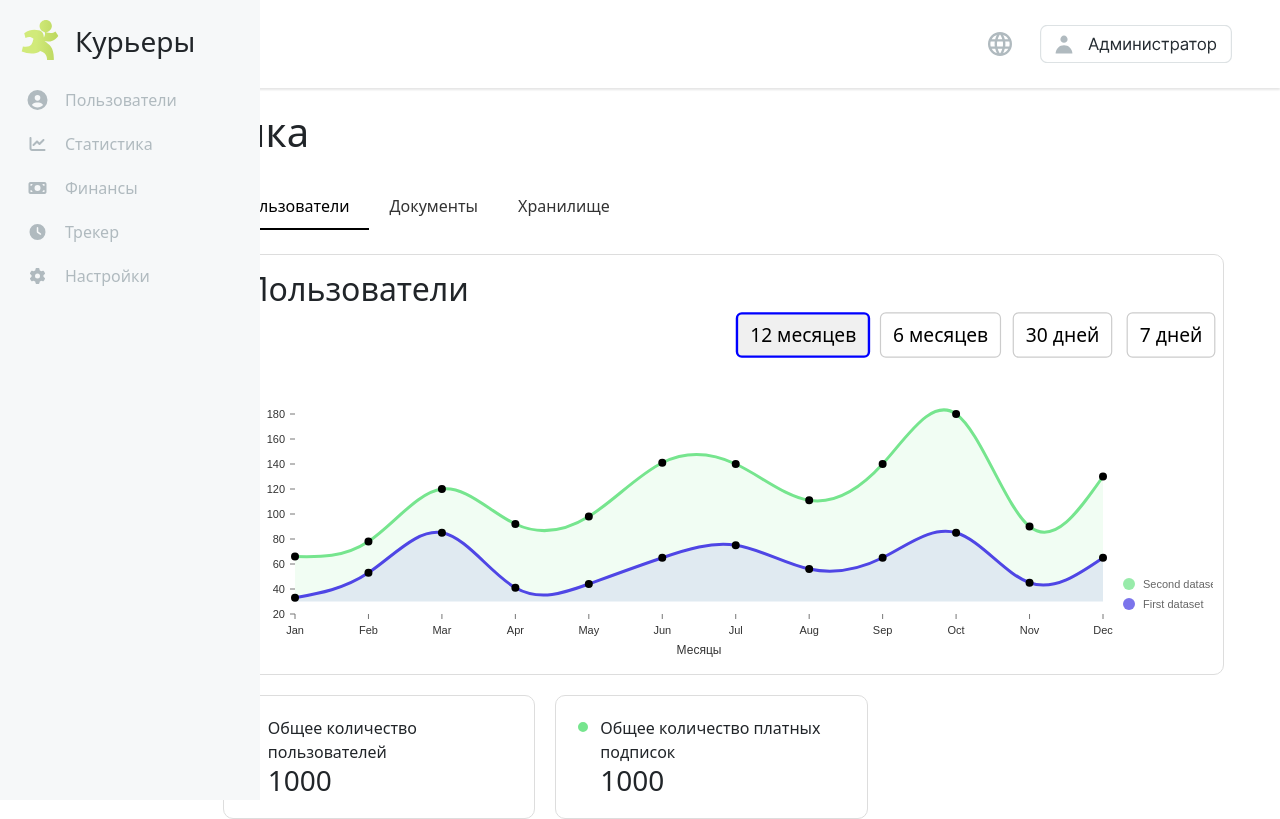
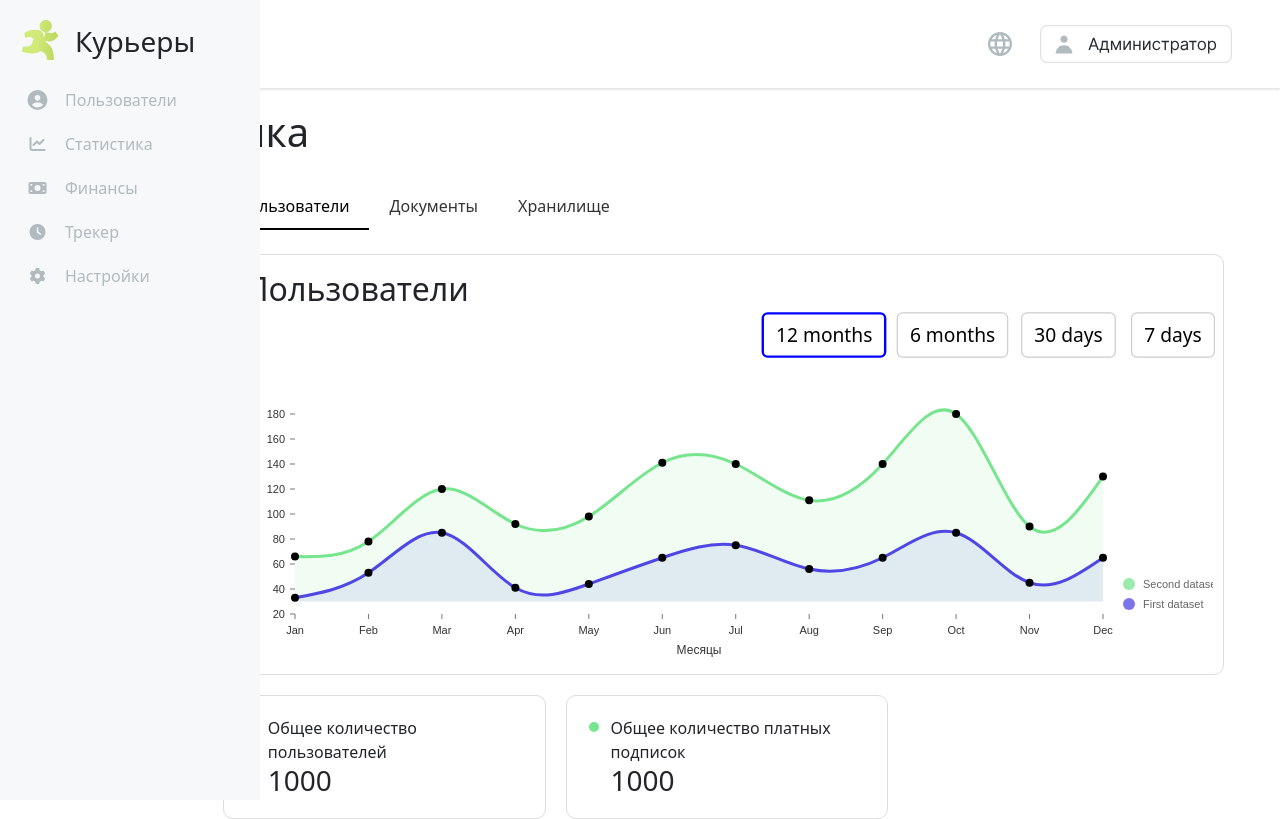
Before and after one commit to the1danie/DeliveryAppReact, a React (Vite) app: page /statistics in a window 1280 px wide. Built offline with nearby package versions, Linux system fonts and the light colour scheme.

Commit message:
statistics page done

```diff
--- a/src/components/Statistics/Main/SubCategory/DocumentInfoBlocks.css
+++ b/src/components/Statistics/Main/SubCategory/DocumentInfoBlocks.css
@@ -3,7 +3,7 @@
   grid-template-columns: repeat(2, 1fr); /* Create two equal columns */
   margin-top: 10px;
   gap: 20px; /* Space between the blocks */
-  width: 50.4%; /* Container width */
+  width: 52%; /* Container width */
   margin-left: 17.4%; /* Container alignment */
 }
 
--- a/src/components/Statistics/Main/SubCategory/DocumentStatisticsBlocks.css
+++ b/src/components/Statistics/Main/SubCategory/DocumentStatisticsBlocks.css
@@ -10,5 +10,5 @@
 
 .button-active {
   border: 2px solid blue;
-  background-color: #f0f0f0;
+  background-color: white;
 }
--- a/src/components/Statistics/Main/SubCategory/DocumentStatisticsBlocks.jsx
+++ b/src/components/Statistics/Main/SubCategory/DocumentStatisticsBlocks.jsx
@@ -152,34 +152,24 @@ const DocumentStatisticsBlocks = () => {
             6 months
           </button>
           <button
-            onClick={() => setTimeRange("30 days")}
-            style={{
-              padding: "5px 10px",
-              marginRight: "5px",
-              border:
-                timeRange === "30 days" ? "2px solid blue" : "1px solid #ccc",
-              borderRadius: "5px",
-              backgroundColor: timeRange === "30 days" ? "#f0f0f0" : "white",
-            }}
+              onClick={() => setTimeRange("30 days")}
+              className={`button-default ${
+                  timeRange === "30 days" ? "button-active" : ""
+              }`}
           >
-            30 дней
+            30 days
           </button>
           <button
-            onClick={() => setTimeRange("7 days")}
-            style={{
-              padding: "5px 10px",
-              marginRight: "5px",
-              border:
-                timeRange === "7 days" ? "2px solid blue" : "1px solid #ccc",
-              borderRadius: "5px",
-              backgroundColor: timeRange === "7 days" ? "#f0f0f0" : "white",
-            }}
+              onClick={() => setTimeRange("7 days")}
+              className={`button-default ${
+                  timeRange === "7 days" ? "button-active" : ""
+              }`}
           >
-            7 дней
+            7 days
           </button>
         </div>
-        <div style={{ height: "300px" }}>
-          <MyResponsiveLine data={getData()} />
+        <div style={{height: "300px"}}>
+          <MyResponsiveLine data={getData()}/>
         </div>
       </div>
     </div>
--- a/src/components/Statistics/Main/SubCategory/ProgressBarLine.jsx
+++ b/src/components/Statistics/Main/SubCategory/ProgressBarLine.jsx
@@ -1,7 +1,7 @@
 import ProgressBar from "progressbar.js";
 import React, { useEffect, useRef } from "react";
 
-const ProgressBarLine = () => {
+const ProgressBarLine = ({ progress }) => {
   const containerRef = useRef(null);
 
   useEffect(() => {
@@ -10,30 +10,30 @@ const ProgressBarLine = () => {
         strokeWidth: 4,
         easing: "easeInOut",
         duration: 1400,
-        color: "#FFEA82",
-        trailColor: "#eee",
+        color: "#0089ff",
+        trailColor: "#dcdcdc",
         trailWidth: 0,
         svgStyle: { width: "100%", height: "100%" },
-        from: { color: "#FFEA82" },
-        to: { color: "#ED6A5A" },
+        from: { color: "#0089ff" },
+        to: { color: "#7b00ff" },
         step: (state, bar) => {
           bar.path.setAttribute("stroke", state.color);
         },
       });
 
-      bar.animate(1.0);
+      bar.animate(progress); // Use the progress prop to animate the bar
 
       return () => {
         bar.destroy(); // Clean up the progress bar when the component unmounts
       };
     }
-  }, []);
+  }, [progress]); // Re-run effect when progress changes
 
   return (
-    <div
-      ref={containerRef}
-      style={{ margin: "20px", width: "940px", height: "8px" }}
-    />
+      <div
+          ref={containerRef}
+          style={{width: "940px", height: "8px", marginLeft: "20px", marginBottom: "30px", marginTop: "-10px" }}
+      />
   );
 };
 
--- /dev/null
+++ b/src/components/Statistics/Main/SubCategory/SavedInformation.css
@@ -0,0 +1,8 @@
+/* DocumentStatisticsBlocks.css */
+
+.saved-information-blocks {
+    display: flex;
+    justify-content: space-between;
+    margin: 50px 20px 0 20px;
+    font-size: 22px;
+}
--- a/src/components/Statistics/Main/SubCategory/SavedInfromation.jsx
+++ b/src/components/Statistics/Main/SubCategory/SavedInfromation.jsx
@@ -1,5 +1,7 @@
 import ProgressBarLine from "./ProgressBarLine"; // Adjust the path as needed
 import React, { useState } from "react";
+import './DocumentStatisticsBlocks.css'
+import './SavedInformation.css'
 
 const SavedInformation = () => {
   const [timeRange, setTimeRange] = useState("12 months");
@@ -53,58 +55,54 @@ const SavedInformation = () => {
             >
                 <button
                     onClick={() => setTimeRange("12 months")}
-            style={{
-              padding: "5px 10px",
-              marginRight: "5px",
-              border:
-                timeRange === "12 months" ? "2px solid blue" : "1px solid #ccc",
-              borderRadius: "5px",
-              backgroundColor: timeRange === "12 months" ? "#f0f0f0" : "white",
-            }}
+                    className={`button-default ${
+                        timeRange === "12 months" ? "button-active" : ""
+                    }`}
                 >
-            12 месяцев
+                    12 months
                 </button>
+
                 <button
                     onClick={() => setTimeRange("6 months")}
-            style={{
-              padding: "5px 10px",
-              marginRight: "5px",
-              border:
-                timeRange === "6 months" ? "2px solid blue" : "1px solid #ccc",
-              borderRadius: "5px",
-              backgroundColor: timeRange === "6 months" ? "#f0f0f0" : "white",
-            }}
+                    className={`button-default ${
+                        timeRange === "6 months" ? "button-active" : ""
+                    }`}
                 >
-            6 месяцев
+                    6 months
                 </button>
                 <button
                     onClick={() => setTimeRange("30 days")}
-            style={{
-              padding: "5px 10px",
-              marginRight: "5px",
-              border:
-                timeRange === "30 days" ? "2px solid blue" : "1px solid #ccc",
-              borderRadius: "5px",
-              backgroundColor: timeRange === "30 days" ? "#f0f0f0" : "white",
-            }}
+                    className={`button-default ${
+                        timeRange === "30 days" ? "button-active" : ""
+                    }`}
                 >
-            30 дней
+                    30 days
                 </button>
                 <button
                     onClick={() => setTimeRange("7 days")}
-            style={{
-              padding: "5px 10px",
-              marginRight: "5px",
-              border:
-                timeRange === "7 days" ? "2px solid blue" : "1px solid #ccc",
-              borderRadius: "5px",
-              backgroundColor: timeRange === "7 days" ? "#f0f0f0" : "white",
-            }}
+                    className={`button-default ${
+                        timeRange === "7 days" ? "button-active" : ""
+                    }`}
                 >
-            7 дней
+                    7 days
                 </button>
             </div>
-        <ProgressBarLine />
+            <div className='saved-information'>
+                <div className='saved-information-blocks'>
+                    <p>Общее хранилище, гб</p>
+                    <p>100 000</p>
+                </div>
+                <ProgressBarLine progress={1.0}/>
+            </div>
+
+            <div className='saved-information'>
+                <div className='saved-information-blocks'>
+                    <p>Использовано, гб</p>
+                    <p>87 122</p>
+                </div>
+                <ProgressBarLine progress={0.7}/>
+            </div>
+
         </div>
     </div>
   );
--- a/src/components/Statistics/Main/SubCategory/StatisticsBlocks.jsx
+++ b/src/components/Statistics/Main/SubCategory/StatisticsBlocks.jsx
@@ -10,7 +10,7 @@ const StatisticsBlocks = ({ totalUsers, totalPaidSubscriptions }) => {
         gridTemplateColumns: "repeat(2, 1fr)", // Create two equal columns
         marginTop: "10px",
         gap: "20px", // Space between the blocks
-        width: "50.4%", // Container width
+        width: "52%", // Container width
         marginLeft: "17.4%", // Container alignment
       }}
     >
--- a/src/components/Statistics/Main/SubCategory/TopGraph.jsx
+++ b/src/components/Statistics/Main/SubCategory/TopGraph.jsx
@@ -136,59 +136,40 @@ const App = () => {
           >
               <button
                   onClick={() => setTimeRange("12 months")}
-            style={{
-              padding: "5px 10px",
-              marginRight: "5px",
-              border:
-                timeRange === "12 months" ? "2px solid blue" : "1px solid #ccc",
-              borderRadius: "5px",
-              backgroundColor: timeRange === "12 months" ? "#f0f0f0" : "white",
-            }}
+                  className={`button-default ${
+                      timeRange === "12 months" ? "button-active" : ""
+                  }`}
               >
-            12 месяцев
+                  12 months
               </button>
+
               <button
                   onClick={() => setTimeRange("6 months")}
-            style={{
-              padding: "5px 10px",
-              marginRight: "5px",
-              border:
-                timeRange === "6 months" ? "2px solid blue" : "1px solid #ccc",
-              borderRadius: "5px",
-              backgroundColor: timeRange === "6 months" ? "#f0f0f0" : "white",
-            }}
+                  className={`button-default ${
+                      timeRange === "6 months" ? "button-active" : ""
+                  }`}
               >
-            6 месяцев
+                  6 months
               </button>
               <button
                   onClick={() => setTimeRange("30 days")}
-            style={{
-              padding: "5px 10px",
-              marginRight: "5px",
-              border:
-                timeRange === "30 days" ? "2px solid blue" : "1px solid #ccc",
-              borderRadius: "5px",
-              backgroundColor: timeRange === "30 days" ? "#f0f0f0" : "white",
-            }}
+                  className={`button-default ${
+                      timeRange === "30 days" ? "button-active" : ""
+                  }`}
               >
-            30 дней
+                  30 days
               </button>
               <button
                   onClick={() => setTimeRange("7 days")}
-            style={{
-              padding: "5px 10px",
-              marginRight: "5px",
-              border:
-                timeRange === "7 days" ? "2px solid blue" : "1px solid #ccc",
-              borderRadius: "5px",
-              backgroundColor: timeRange === "7 days" ? "#f0f0f0" : "white",
-            }}
+                  className={`button-default ${
+                      timeRange === "7 days" ? "button-active" : ""
+                  }`}
               >
-            7 дней
+                  7 days
               </button>
           </div>
-        <div style={{ height: "300px" }}>
-          <MyResponsiveLine data={getData()} />
+          <div style={{height: "300px"}}>
+              <MyResponsiveLine data={getData()}/>
           </div>
       </div>
     </div>
```
Also changed, not shown: 1 other file (tests, documents, lock files or other folders). Lines whose indentation alone changed are shown as unchanged.
